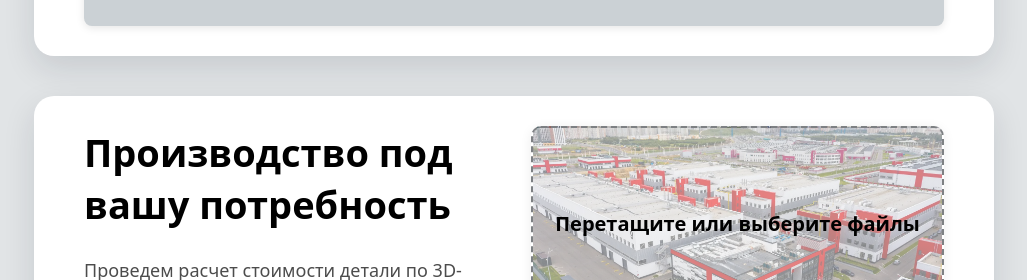
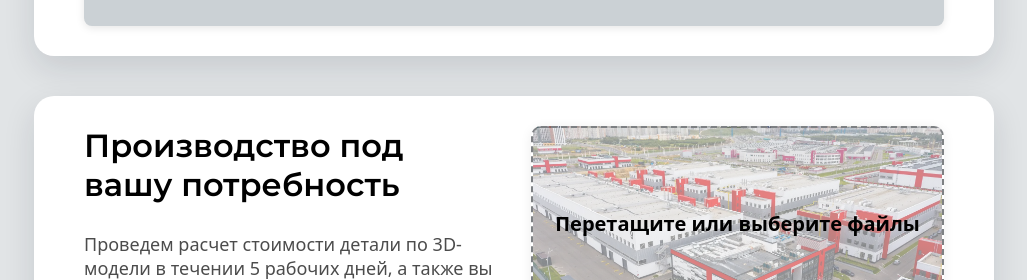
Before and after one commit to js-owl/maas-front, a Vue app: page / in a window 1280 px wide. Shown: the part 2020-2300 px from the top of the page, without its empty margins (126-1153 px from the left). Built offline with nearby package versions, Linux system fonts and the light colour scheme; no server answers.

Commit message:
Update HomeCalc component title styling for consistency
- Changed font size and applied Montserrat-SemiBold class to the title in HomeCalc.vue for improved typography and visual consistency with other components.

```diff
--- a/src/components/sections/HomeCalc.vue
+++ b/src/components/sections/HomeCalc.vue
@@ -65,7 +65,7 @@ const submit = () => {
 
     <div class="calc-wrap" :class="{ mobile: isMobile }">
       <div class="calc-left">
-        <div style="font-size: 38px; font-weight: 600;">Производство под вашу потребность</div>
+        <div class="montserrat-semibold" style="font-size: 32px;">Производство под вашу потребность</div>
         <p class="lead">
           Проведем расчет стоимости детали по 3D-модели в течении 5 рабочих дней, а также вы
           получите анализ и рекомендации по оптимизации процесса изготовления
```
